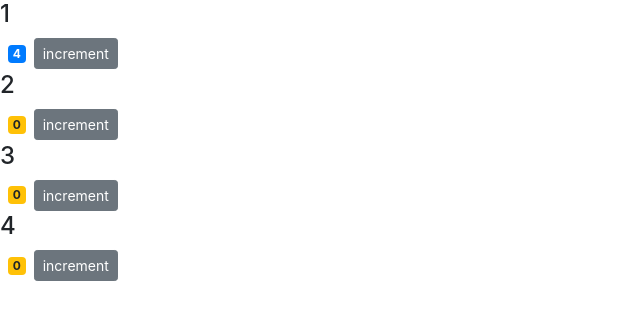
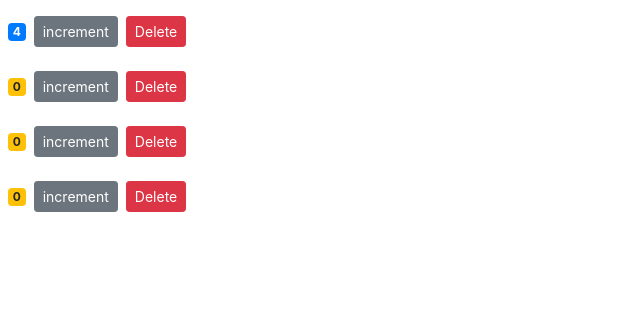
Before and after one commit to JennMP88/moshPractice, a React (Create React App) app: page / in a window 1280 px wide. Shown: the top 320 px of the page, without its empty margins (0-640 px from the left). Built offline with nearby package versions, Linux system fonts and the light colour scheme.

Commit message:
added deletion button and passed it as a prop

```diff
--- a/src/components/counter.jsx
+++ b/src/components/counter.jsx
@@ -4,7 +4,7 @@
     constructor(props){
     super(props )
     this.state = {
-        value: this.props.value
+        value: this.props.counter.value
         // imageUrl:'http://picsum.photos/200'
         // tags: []
     }};
@@ -55,6 +55,11 @@
             >
             increment
             </button>
+
+            <button onClick={()=>this.props.onDelete(this.props.counter.id)}
+            className='btn btn-danger btn-sm m-2'>
+                Delete
+            </button>
            {/* {this.state.tags.length ===0 && 'Please create a new tag!'}
            {this.renderTags()} */}
 
--- a/src/components/counters.jsx
+++ b/src/components/counters.jsx
@@ -14,11 +14,24 @@
         }
     }
 
+    handleDelete=counterId=>{
+        console.log('Event Handler Called',counterId);
+        const counters=this.state.counters.filter(c=>c.id!==counterId)
+        this.setState({counters})    //overwrites the counters property
+    }
+
     render() {
         return (
             <>
                 {this.state.counters.map(counter=> (
-                <Counter  key={counter.id} value={counter.value} id={counter.id} selected={true}>
+                //note onDelete reference
+                <Counter
+                key={counter.id}
+                onDelete={this.handleDelete}
+                // value={counter.value}
+                // id={counter.id}
+                counter={counter} //carries all data from value and id
+                selected={true}>
                     {/* <h4>Counter #{counter.id}</h4> */}
                 </Counter>
                 ))}
```
